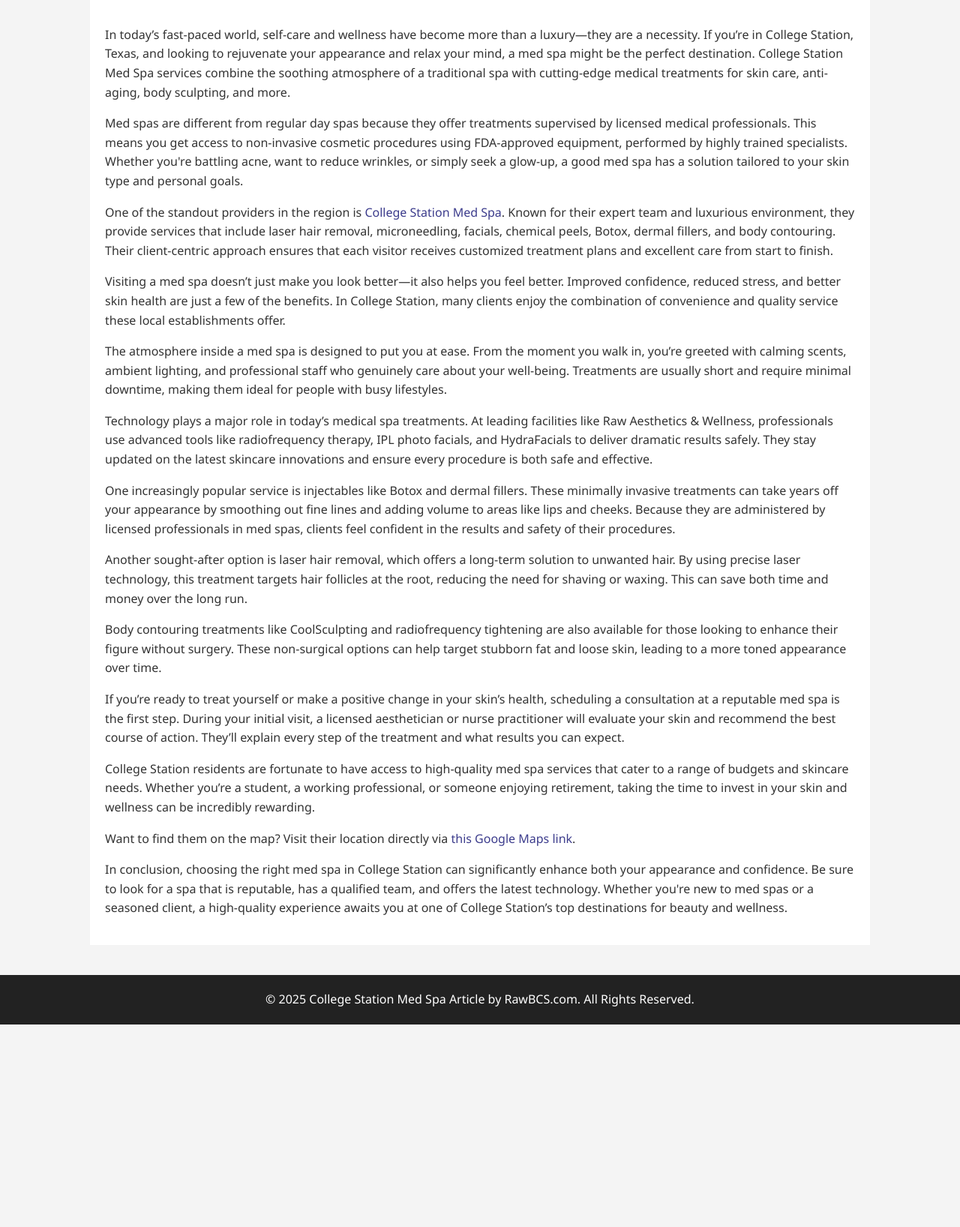
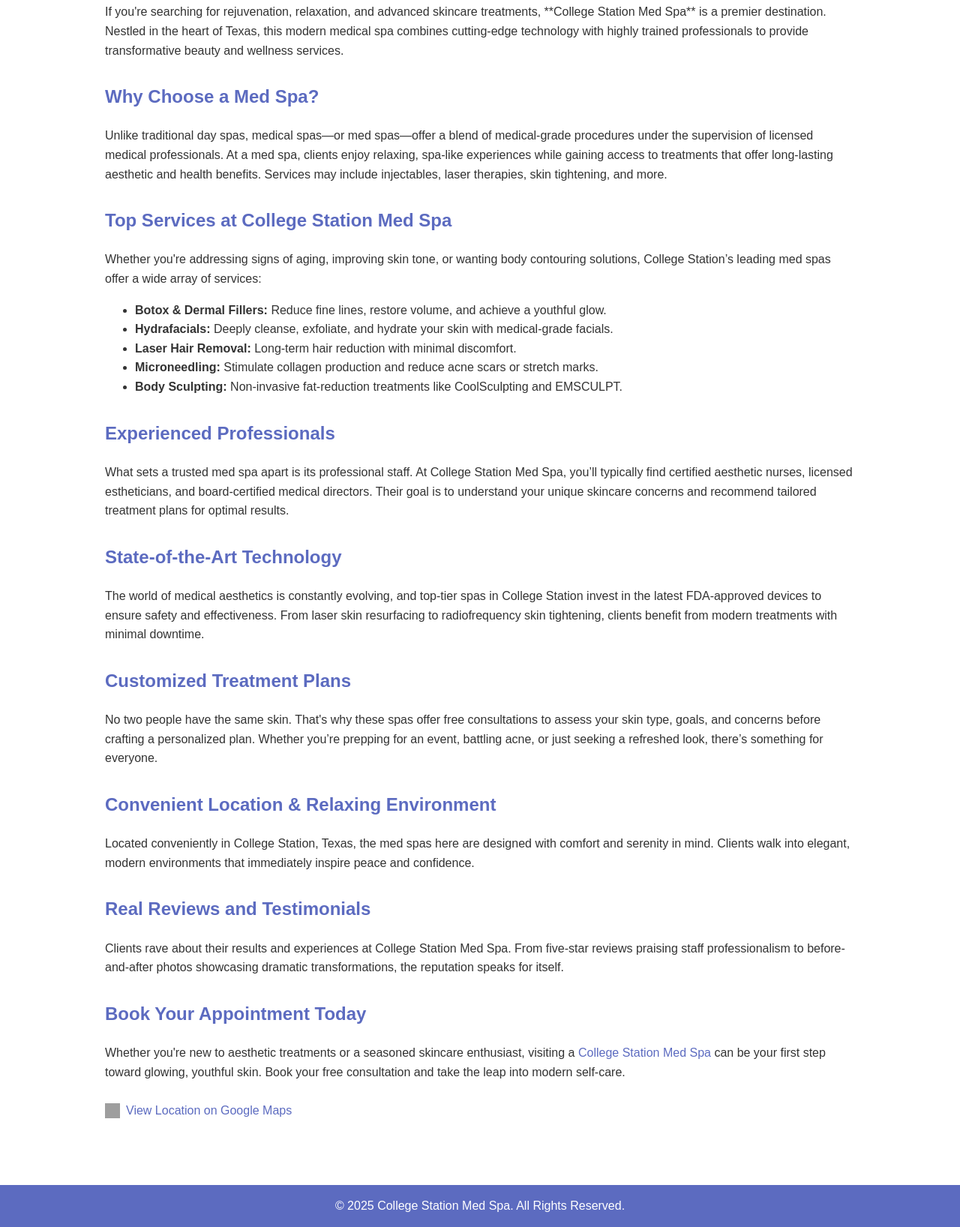
Before and after one commit to jenifer730/College-Station-Med-Spa, a plain HTML site: page index.html in a window 1280 px wide. Shown: the part 159-1795 px from the top of the page at 75% size. Before the commit the page ends 1525 px from the top, so only its background shows below. Drawn offline with Linux system fonts and the light colour scheme; grey boxes are pictures that could not be loaded.

Commit message:
Update index.html

```diff
--- a/index.html
+++ b/index.html
@@ -1,39 +1,43 @@
 <!DOCTYPE html>
 <html lang="en">
 <head>
-  <meta charset="UTF-8" />
-  <meta name="viewport" content="width=device-width, initial-scale=1.0"/>
+  <meta charset="UTF-8">
+  <meta name="viewport" content="width=device-width, initial-scale=1">
   <title>College Station Med Spa</title>
   <style>
     body {
       margin: 0;
-      font-family: 'Segoe UI', Tahoma, Geneva, Verdana, sans-serif;
-      background-color: #f4f4f4;
+      font-family: Arial, sans-serif;
+      background-color: #ffffff;
       color: #333;
       line-height: 1.6;
     }
 
     header {
-      background-color: #3c3c8c;
-      padding: 40px 20px;
+      background-color: #5c6bc0;
+      color: white;
+      padding: 20px 0;
       text-align: center;
     }
 
     header h1 {
-      color: white;
       margin: 0;
-      font-size: 3em;
+      font-size: 2.2em;
     }
 
     .container {
       max-width: 1000px;
-      margin: auto;
+      margin: 30px auto;
       padding: 20px;
-      background-color: white;
+    }
+
+    h2 {
+      color: #5c6bc0;
+      margin-top: 30px;
     }
 
     a {
-      color: #3c3c8c;
+      color: #5c6bc0;
       text-decoration: none;
     }
 
@@ -41,12 +45,24 @@
       text-decoration: underline;
     }
 
+    .map-link {
+      display: inline-flex;
+      align-items: center;
+      margin-top: 10px;
+    }
+
+    .map-link img {
+      width: 20px;
+      height: 20px;
+      margin-right: 8px;
+    }
+
     footer {
-      background-color: #222;
+      background-color: #5c6bc0;
       color: white;
       text-align: center;
-      padding: 20px;
-      margin-top: 40px;
+      padding: 15px 10px;
+      margin-top: 50px;
     }
   </style>
 </head>
@@ -57,35 +73,49 @@
   </header>
 
   <div class="container">
-    <p>In today’s fast-paced world, self-care and wellness have become more than a luxury—they are a necessity. If you’re in College Station, Texas, and looking to rejuvenate your appearance and relax your mind, a med spa might be the perfect destination. College Station Med Spa services combine the soothing atmosphere of a traditional spa with cutting-edge medical treatments for skin care, anti-aging, body sculpting, and more.</p>
+    <p>If you're searching for rejuvenation, relaxation, and advanced skincare treatments, **College Station Med Spa** is a premier destination. Nestled in the heart of Texas, this modern medical spa combines cutting-edge technology with highly trained professionals to provide transformative beauty and wellness services.</p>
 
-    <p>Med spas are different from regular day spas because they offer treatments supervised by licensed medical professionals. This means you get access to non-invasive cosmetic procedures using FDA-approved equipment, performed by highly trained specialists. Whether you're battling acne, want to reduce wrinkles, or simply seek a glow-up, a good med spa has a solution tailored to your skin type and personal goals.</p>
+    <h2>Why Choose a Med Spa?</h2>
+    <p>Unlike traditional day spas, medical spas—or med spas—offer a blend of medical-grade procedures under the supervision of licensed medical professionals. At a med spa, clients enjoy relaxing, spa-like experiences while gaining access to treatments that offer long-lasting aesthetic and health benefits. Services may include injectables, laser therapies, skin tightening, and more.</p>
 
-    <p>One of the standout providers in the region is <a href="https://rawbcs.com" target="_blank">College Station Med Spa</a>. Known for their expert team and luxurious environment, they provide services that include laser hair removal, microneedling, facials, chemical peels, Botox, dermal fillers, and body contouring. Their client-centric approach ensures that each visitor receives customized treatment plans and excellent care from start to finish.</p>
+    <h2>Top Services at College Station Med Spa</h2>
+    <p>Whether you're addressing signs of aging, improving skin tone, or wanting body contouring solutions, College Station’s leading med spas offer a wide array of services:</p>
+    <ul>
+      <li><strong>Botox & Dermal Fillers:</strong> Reduce fine lines, restore volume, and achieve a youthful glow.</li>
+      <li><strong>Hydrafacials:</strong> Deeply cleanse, exfoliate, and hydrate your skin with medical-grade facials.</li>
+      <li><strong>Laser Hair Removal:</strong> Long-term hair reduction with minimal discomfort.</li>
+      <li><strong>Microneedling:</strong> Stimulate collagen production and reduce acne scars or stretch marks.</li>
+      <li><strong>Body Sculpting:</strong> Non-invasive fat-reduction treatments like CoolSculpting and EMSCULPT.</li>
+    </ul>
 
-    <p>Visiting a med spa doesn’t just make you look better—it also helps you feel better. Improved confidence, reduced stress, and better skin health are just a few of the benefits. In College Station, many clients enjoy the combination of convenience and quality service these local establishments offer.</p>
+    <h2>Experienced Professionals</h2>
+    <p>What sets a trusted med spa apart is its professional staff. At College Station Med Spa, you’ll typically find certified aesthetic nurses, licensed estheticians, and board-certified medical directors. Their goal is to understand your unique skincare concerns and recommend tailored treatment plans for optimal results.</p>
 
-    <p>The atmosphere inside a med spa is designed to put you at ease. From the moment you walk in, you’re greeted with calming scents, ambient lighting, and professional staff who genuinely care about your well-being. Treatments are usually short and require minimal downtime, making them ideal for people with busy lifestyles.</p>
+    <h2>State-of-the-Art Technology</h2>
+    <p>The world of medical aesthetics is constantly evolving, and top-tier spas in College Station invest in the latest FDA-approved devices to ensure safety and effectiveness. From laser skin resurfacing to radiofrequency skin tightening, clients benefit from modern treatments with minimal downtime.</p>
 
-    <p>Technology plays a major role in today’s medical spa treatments. At leading facilities like Raw Aesthetics & Wellness, professionals use advanced tools like radiofrequency therapy, IPL photo facials, and HydraFacials to deliver dramatic results safely. They stay updated on the latest skincare innovations and ensure every procedure is both safe and effective.</p>
+    <h2>Customized Treatment Plans</h2>
+    <p>No two people have the same skin. That's why these spas offer free consultations to assess your skin type, goals, and concerns before crafting a personalized plan. Whether you’re prepping for an event, battling acne, or just seeking a refreshed look, there’s something for everyone.</p>
 
-    <p>One increasingly popular service is injectables like Botox and dermal fillers. These minimally invasive treatments can take years off your appearance by smoothing out fine lines and adding volume to areas like lips and cheeks. Because they are administered by licensed professionals in med spas, clients feel confident in the results and safety of their procedures.</p>
+    <h2>Convenient Location & Relaxing Environment</h2>
+    <p>Located conveniently in College Station, Texas, the med spas here are designed with comfort and serenity in mind. Clients walk into elegant, modern environments that immediately inspire peace and confidence.</p>
 
-    <p>Another sought-after option is laser hair removal, which offers a long-term solution to unwanted hair. By using precise laser technology, this treatment targets hair follicles at the root, reducing the need for shaving or waxing. This can save both time and money over the long run.</p>
+    <h2>Real Reviews and Testimonials</h2>
+    <p>Clients rave about their results and experiences at College Station Med Spa. From five-star reviews praising staff professionalism to before-and-after photos showcasing dramatic transformations, the reputation speaks for itself.</p>
 
-    <p>Body contouring treatments like CoolSculpting and radiofrequency tightening are also available for those looking to enhance their figure without surgery. These non-surgical options can help target stubborn fat and loose skin, leading to a more toned appearance over time.</p>
+    <h2>Book Your Appointment Today</h2>
+    <p>Whether you're new to aesthetic treatments or a seasoned skincare enthusiast, visiting a <a href="https://rawbcs.com" target="_blank">College Station Med Spa</a> can be your first step toward glowing, youthful skin. Book your free consultation and take the leap into modern self-care.</p>
 
-    <p>If you’re ready to treat yourself or make a positive change in your skin’s health, scheduling a consultation at a reputable med spa is the first step. During your initial visit, a licensed aesthetician or nurse practitioner will evaluate your skin and recommend the best course of action. They’ll explain every step of the treatment and what results you can expect.</p>
-
-    <p>College Station residents are fortunate to have access to high-quality med spa services that cater to a range of budgets and skincare needs. Whether you’re a student, a working professional, or someone enjoying retirement, taking the time to invest in your skin and wellness can be incredibly rewarding.</p>
-
-    <p>Want to find them on the map? Visit their location directly via <a href="https://www.google.com/maps/search/?api=1&query=a&query_place_id=ChIJi8M6gkeFRoYRY60B-EJnhNs" target="_blank">this Google Maps link</a>.</p>
-
-    <p>In conclusion, choosing the right med spa in College Station can significantly enhance both your appearance and confidence. Be sure to look for a spa that is reputable, has a qualified team, and offers the latest technology. Whether you're new to med spas or a seasoned client, a high-quality experience awaits you at one of College Station’s top destinations for beauty and wellness.</p>
+    <p class="map-link">
+      <img src="https://cdn-icons-png.flaticon.com/512/684/684908.png" alt="Map Icon">
+      <a href="https://www.google.com/maps/search/?api=1&query=a&query_place_id=ChIJi8M6gkeFRoYRY60B-EJnhNs" target="_blank">
+        View Location on Google Maps
+      </a>
+    </p>
   </div>
 
   <footer>
-    &copy; 2025 College Station Med Spa Article by RawBCS.com. All Rights Reserved.
+    &copy; 2025 College Station Med Spa. All Rights Reserved.
   </footer>
 
 </body>
```
